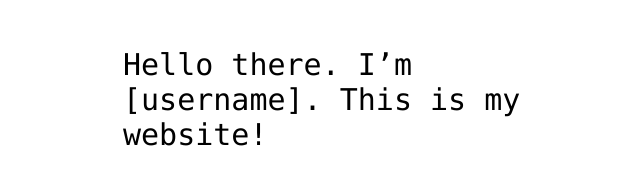
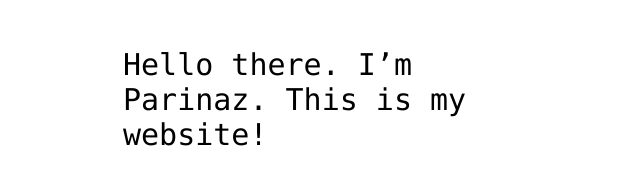
Before and after one commit to pariste/hello-world, a plain HTML site: page index.html in a window 1280 px wide. Shown: the part 341-526 px from the top of the page, without its empty margins (317-957 px from the left). Drawn offline with Linux system fonts and the light colour scheme.

Commit message:
Update index.html

```diff
--- a/index.html
+++ b/index.html
@@ -12,7 +12,7 @@
 <img src="https://octodex.github.com/images/daftpunktocat-thomas.gif" id="octocat" alt="octocat-gif" />
 
 <!-- Change this code here by copy and pasting your template on line 15 -->
-<p> Hello there.  I’m [username]. This is my website!</p>
+<p> Hello there.  I’m Parinaz. This is my website!</p>
 
 </body>
 </html>
```
